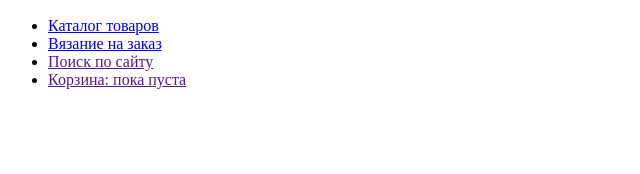
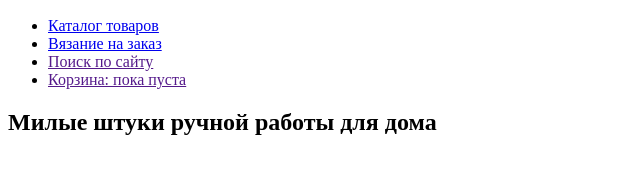
Before and after one commit to Pacata/mishka, a website: page index.html in a window 1280 px wide. Shown: the part 118-292 px from the top of the page, without its empty margins (0-640 px from the left). Drawn offline with Linux system fonts and the light colour scheme.

Commit message:
Added promo-block

```diff
--- a/index.html
+++ b/index.html
@@ -33,6 +33,14 @@
 
     </header>
 
-
+    <main class="main-index">
+      <section class="promo-handmade">
+        <header class="promo-handmade__header">
+          <h2 class="page-header__title">
+            Милые штуки ручной работы для дома
+          </h2>
+        </header>
+      </section>
+    </main>
   </body>
 </html>
```
